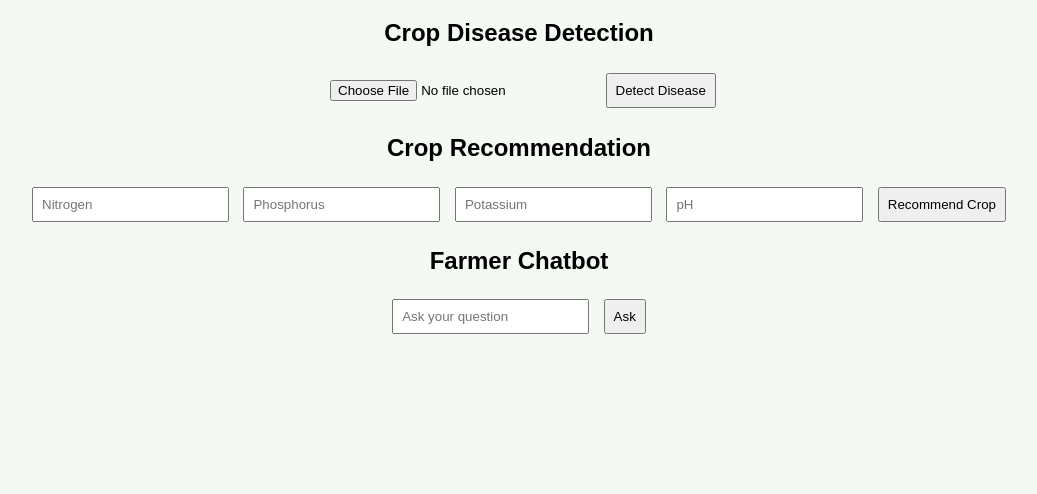
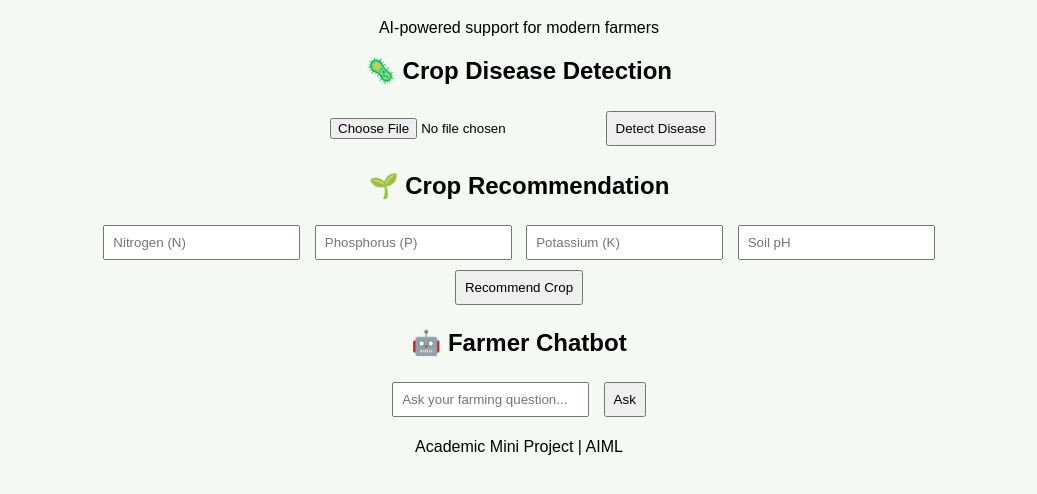
Before and after one commit to girisaikamal16-del/Smart-Agriculture-Assistant, a plain HTML site: page index.html in a window 1280 px wide. Shown: the part 62-556 px from the top of the page, without its empty margins (121-1158 px from the left). Drawn offline with Linux system fonts and the light colour scheme.

Commit message:
Update index.html

```diff
--- a/index.html
+++ b/index.html
@@ -1,30 +1,53 @@
 <!DOCTYPE html>
-<html>
+<html lang="en">
 <head>
+  <meta charset="UTF-8">
   <title>Smart Agriculture Assistant</title>
   <link rel="stylesheet" href="style.css">
 </head>
 <body>
 
+  <div class="overlay">
+    <div class="container">
+
       <h1>🌾 Smart Agriculture Assistant</h1>
+      <p class="subtitle">AI-powered support for modern farmers</p>
 
-<h2>Crop Disease Detection</h2>
+      <!-- Crop Disease Detection -->
+      <div class="card">
+        <h2>🦠 Crop Disease Detection</h2>
         <input type="file" id="imageInput">
         <button onclick="detectDisease()">Detect Disease</button>
-<p id="diseaseResult"></p>
+        <p id="diseaseResult" class="result"></p>
+      </div>
 
-<h2>Crop Recommendation</h2>
-<input id="n" placeholder="Nitrogen">
-<input id="p" placeholder="Phosphorus">
-<input id="k" placeholder="Potassium">
-<input id="ph" placeholder="pH">
+      <!-- Crop Recommendation -->
+      <div class="card">
+        <h2>🌱 Crop Recommendation</h2>
+        <div class="input-grid">
+          <input id="n" placeholder="Nitrogen (N)">
+          <input id="p" placeholder="Phosphorus (P)">
+          <input id="k" placeholder="Potassium (K)">
+          <input id="ph" placeholder="Soil pH">
+        </div>
         <button onclick="recommendCrop()">Recommend Crop</button>
-<p id="cropResult"></p>
+        <p id="cropResult" class="result"></p>
+      </div>
 
-<h2>Farmer Chatbot</h2>
-<input id="question" placeholder="Ask your question">
+      <!-- Chatbot -->
+      <div class="card">
+        <h2>🤖 Farmer Chatbot</h2>
+        <input id="question" placeholder="Ask your farming question...">
         <button onclick="askBot()">Ask</button>
-<p id="botAnswer"></p>
+        <p id="botAnswer" class="result"></p>
+      </div>
+
+      <footer>
+        <p>Academic Mini Project | AIML</p>
+      </footer>
+
+    </div>
+  </div>
 
   <script src="script.js"></script>
 </body>
```
Lines whose indentation alone changed are shown as unchanged.
